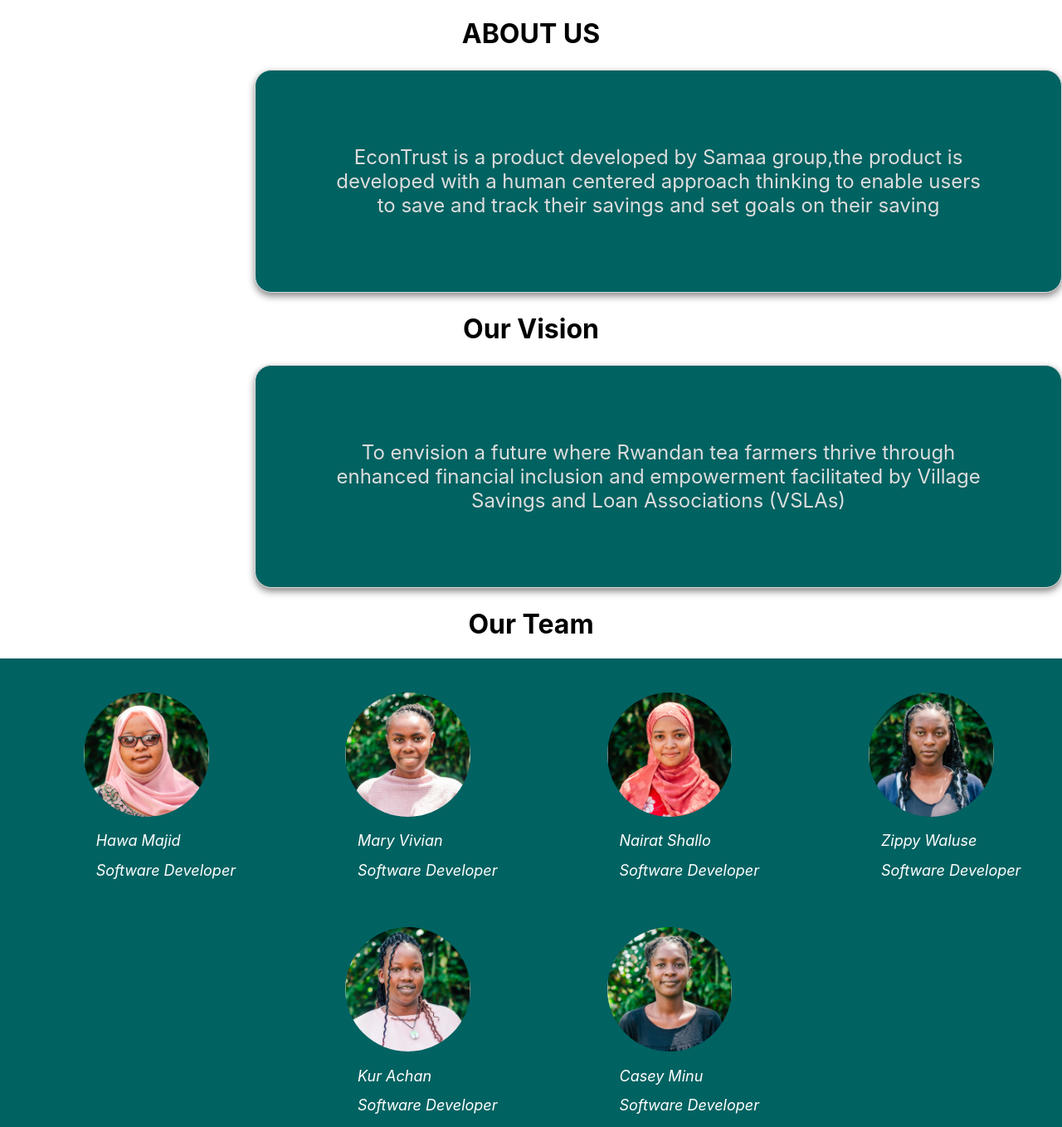
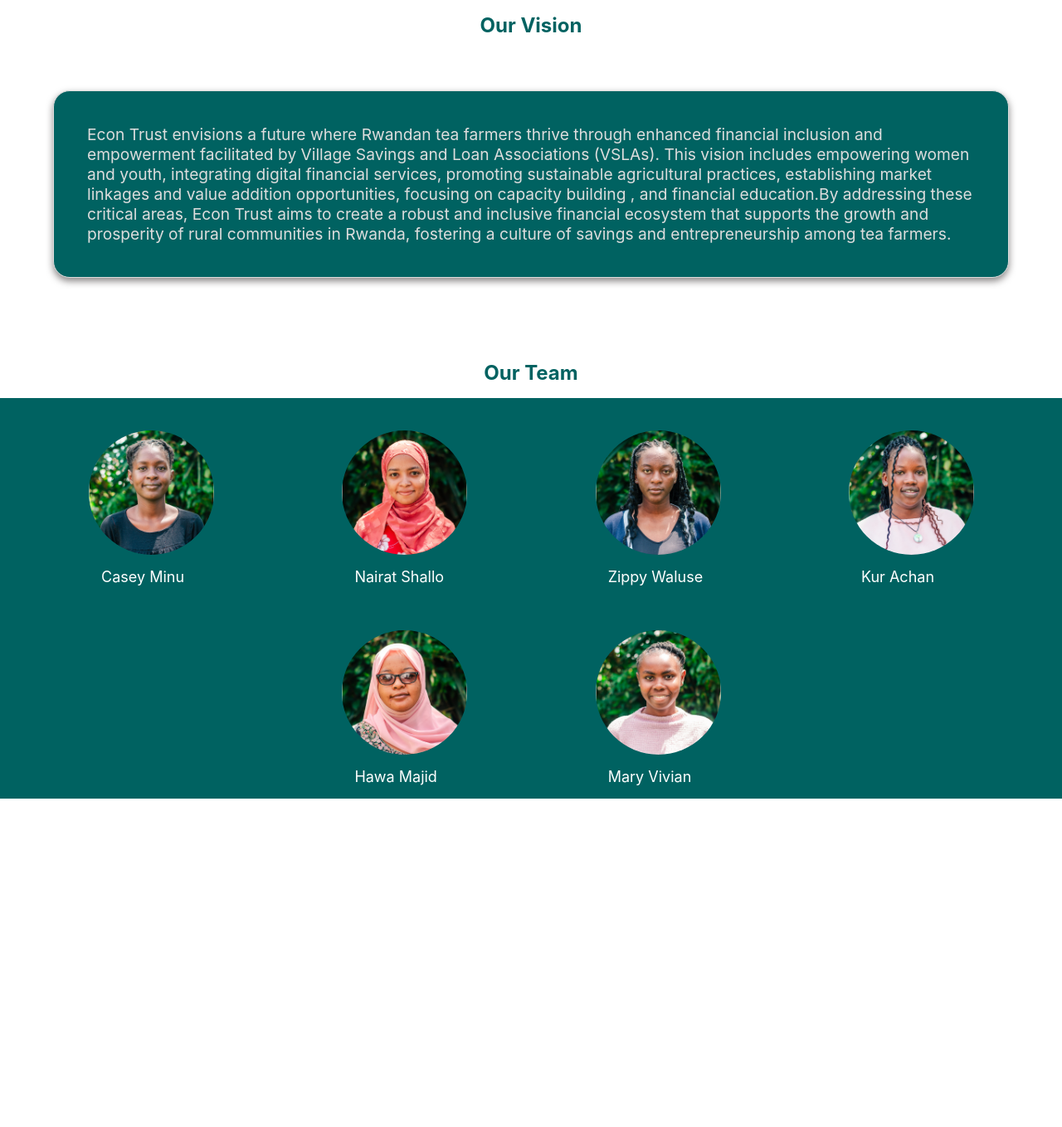
Before and after one commit to akirachix/Samaa-Informational, a React (Create React App) app in the folder econtrust/: page / in a window 1280 px wide. Shown: the whole page at 83% size. After the commit the page ends 963 px from the top, so only its background shows below. Built offline with nearby package versions, Linux system fonts and the light colour scheme.

Commit message:
added vision and about us

```diff
--- a/econtrust/src/About/index.css
+++ /dev/null
@@ -1,30 +0,0 @@
-#about{
-    border: 1px solid #ddd;
-    border-radius: 20px;
-    box-shadow: 0 4px 8px rgba(20, 14, 14, 0.5);
-    padding: 90px;
-    margin-left: 24%;
-    max-width: 800px;
-    transition: box-shadow 0.3s ease;
-    background-color: #006261;
-    color: #ddd;
-    font-size: x-large;
-
-}
-#aboutus{
-   text-align: center;
-}
-
-@media screen and (min-width:375px) and(max-width:667px) {
-    #about{
-        padding: 50px;
-        margin-left: 10%;
-        margin-right: 20px;
-        max-width: 400px;
-        font-size: small;
-
-    }
-    #aboutus{
-      justify-self: start;
-     }
-}
--- a/econtrust/src/About/index.js
+++ /dev/null
@@ -1,13 +0,0 @@
-import './index.css';
-function About(){
-    return(
-        <div id="aboutus">
-            <h1>ABOUT US</h1>
-            <p id="about">EconTrust is a product developed by Samaa group,the
-                product is developed with a human centered approach thinking
-                to enable users to save and track their savings
-                and set goals on their saving </p>
-        </div>
-    )
-}
-export default About;
--- a/econtrust/src/App.js
+++ b/econtrust/src/App.js
@@ -2,12 +2,12 @@
 
 import Team from "./team";
 import Vision from "./vision";
-import About from "./About";
+
 function App(){
   return(
     <div>
-      <About/>
-      <Vision/>
+
+      <Vision/><br/>
       <Team/>
     </div>
   )
--- a/econtrust/src/team/index.css
+++ b/econtrust/src/team/index.css
@@ -7,16 +7,14 @@
  #team{
      background-color: #006261;
      width: 100%;
+
  }
  #team-photos{
      display: flex;
-     gap:5%;
+     gap:1.9%;
      height: 300px;
  }
- #team-title{
-    text-align:center;
-    color: #000;
- }
+
  #team-figcap{
      margin-top: 20%;
      margin-left: 91px;
@@ -26,20 +24,146 @@
      font-size: 18px;
      margin-left: 15px;
      margin-top: 8%;
-     font-style: oblique;
+
  }
+ h1{
+    color: #006261;
+    font-size: 36px;
+    text-align: center;
+}
 
+ @media screen  and (max-width:280px) {
+    #team-photos {
 
-
-
-
-@media screen and (max-width: 600px) {
-  #team-photos {
-      display: block;
-      flex-direction: column;
+      flex-wrap: wrap;
       align-items: center;
       height: auto;
-      margin-left: 140px;
+      gap: 0%;
+      margin-left: 45px;
+      padding-top: 20px;
+
+  }
+  #pic {
+      height: 70px;
+  }
+  #team {
+      width: 100%;
+  }
+  #figcap-text, #team-figcap {
+      font-size: 10px;
+      margin-left: 0;
+      }
+ h1{
+    font-size: smaller;
+ }
+}
+@media screen and (min-width:300px)  and (max-width:360px) {
+    #team-photos {
+
+       flex-wrap: wrap;
+      align-items: center;
+      height: auto;
+      gap: 0%;
+      margin-left: 26px;
+      padding-top: 20px;
+  }
+  #pic {
+      height: 70px;
+  }
+  #team {
+      width: 100%;
+  }
+  #figcap-text, #team-figcap {
+      font-size: 10px;
+      margin-left: 0;
+      }
+  #team-title {
+      font-size: small;
+  }
+}
+
+ @media screen and (min-width:365px)  and (max-width:375px) {
+    #team-photos {
+
+       flex-wrap: wrap;
+      align-items: center;
+      height: auto;
+      gap: 0%;
+      margin-left: 38px;
+      padding-top: 20px;
+  }
+  #pic {
+      height: 70px;
+  }
+  #team {
+      width: 100%;
+  }
+  #figcap-text, #team-figcap {
+      font-size: 12px;
+      margin-left: 0;
+      }
+  #team-title {
+      font-size: small;
+  }
+}
+
+@media screen and (min-width:380px)  and (max-width:400px) {
+    #team-photos {
+
+       flex-wrap: wrap;
+      align-items: center;
+      height: auto;
+      gap: 0%;
+      margin-left: 44px;
+      padding-top: 20px;
+  }
+  #pic {
+      height: 70px;
+  }
+  #team {
+      width: 100%;
+  }
+  #figcap-text, #team-figcap {
+      font-size: 12px;
+      margin-left: 0;
+      }
+  #team-title {
+      font-size: small;
+  }
+}
+@media screen and (min-width:400px)  and (max-width:420px) {
+    #team-photos {
+
+       flex-wrap: wrap;
+      align-items: center;
+      height: auto;
+      gap: 0%;
+      margin-left: 57px;
+      padding-top: 20px;
+  }
+  #pic {
+      height: 70px;
+  }
+  #team {
+      width: 100%;
+  }
+  #figcap-text, #team-figcap {
+      font-size: 12px;
+      margin-left: 0;
+      }
+  #team-title {
+      font-size: small;
+  }
+}
+@media screen and (min-width:420px)  and (max-width:430px) {
+    #team-photos {
+
+       flex-wrap: wrap;
+      align-items: center;
+      height: auto;
+      gap: 0%;
+      margin-left: 64px;
+      padding-top: 20px;
   }
   #pic {
       height: 70px;
@@ -57,7 +181,114 @@
 }
 
 
-@media screen and (min-width: 601px) and (max-width: 900px) {
+@media screen and (min-width:540px)  and (max-width:600px) {
+    #team-photos {
+        flex-wrap: wrap;
+        align-items: center;
+        height: auto;
+        gap: 0%;
+        margin-left: 127px;
+        padding-top: 20px;
+
+  }
+  #pic {
+      height: 70px;
+  }
+  #team {
+      width: 100%;
+  }
+  #figcap-text, #team-figcap {
+      font-size: 12px;
+      margin-left: 0;
+      }
+  #team-title {
+      font-size: medium;
+  }
+}
+
+@media screen and (min-width:700px) and (max-width: 800px) {
+  #team-photos {
+    flex-wrap: wrap;
+        align-items: center;
+        height: auto;
+        gap: 0%;
+       margin-left: 72px;
+        padding-top: 20px;
+
+  }
+  #pic {
+      height: 70px;
+  }
+  #team {
+      width: 100%;
+  }
+  #figcap-text, #team-figcap {
+      font-size: 12px;
+      margin-left: 0;
+      }
+  #team-title {
+      font-size: medium;
+  }
+}
+
+
+@media screen and (min-width: 801px) and (max-width: 900px) {
+  #team {
+      width: 100%;
+  }
+  #team-photos {
+    flex-wrap: wrap;
+        align-items: center;
+        height: auto;
+        gap: 0%;
+       margin-left: 72px;
+        padding-top: 20px;
+
+
+  }
+  #team-title {
+      font-size: larger;
+  }
+}
+@media screen and (min-width: 901px) and (max-width: 1000px) {
+    #team {
+        width: 100%;
+    }
+    #team-photos {
+      flex-wrap: wrap;
+          align-items: center;
+          height: auto;
+          gap: 0%;
+         margin-left: 3px;
+          padding-top: 20px;
+
+
+    }
+    #team-title {
+        font-size: larger;
+    }
+  }
+  @media screen and (min-width: 1000px) and (max-width: 1050px) {
+    #team {
+        width: 100%;
+    }
+    #team-photos {
+      flex-wrap: wrap;
+          align-items: center;
+          height: auto;
+          gap: 0%;
+          margin-left: 55px;
+          padding-top: 20px;
+
+
+    }
+    #team-title {
+        font-size: x-large;
+    }
+  }
+
+
+@media screen and (min-width: 1200px) {
   #team {
       width: 100%;
   }
@@ -66,24 +297,11 @@
       flex-wrap: wrap;
       justify-content: center;
       height: auto;
-      margin-left: 0px;
+      margin-left:0px;
+      margin-right: 50px;
+
   }
-  #team-title {
-      font-size: xx-large;
-  }
+ h1{
+    font-size: x-large;
+ }
 }
-
-
-@media screen and (min-width: 901px) {
-  #team {
-      width: 100%;
-  }
-  #team-photos {
-      display: flex;
-      flex-wrap: wrap;
-      justify-content: center;
-      height: auto;
-      margin-left: 0;
-      gap: 1px;
-  }
-}
--- a/econtrust/src/team/index.js
+++ b/econtrust/src/team/index.js
@@ -10,50 +10,50 @@
       <>
       <h1 id="team-title">Our Team</h1>
 <div id="team">
+<div id="team-photos">
+     <div >
+     <figure id="team-figcap">
+        <img id="pic" src={Casey} alt="Casey Minu"/>
+        <figcaption id="figcap-text">Casey Minu</figcaption>
 
-<div id="team-photos">
-        <div>
+     </figure>
+     </div>
+     <div>
+     <figure id="team-figcap">
+        <img id="pic" src={Nairat} alt="Nairat Shallo"/>
+        <figcaption id="figcap-text">Nairat Shallo</figcaption>
+
+     </figure>
+     </div>
+     <div>
+     <figure id="team-figcap">
+        <img id="pic" src={Zippy} alt="Zippy Waluse"/>
+        <figcaption id="figcap-text">Zippy Waluse</figcaption>
+
+     </figure>
+     </div>
+     <div >
+     <figure id="team-figcap">
+        <img id="pic" src={Kur} alt="Kur Achan"/>
+        <figcaption id="figcap-text">Kur Achan</figcaption>
+
+     </figure>
+     </div>
+     <div>
      <figure id="team-figcap">
         <img id="pic" src={Hawa} alt="Hawa Majid"/>
         <figcaption id="figcap-text">Hawa Majid</figcaption>
-        <figcaption id="figcap-text">Software Developer</figcaption>
+
      </figure>
      </div>
      <div>
      <figure id="team-figcap">
         <img id="pic" src={Vivian} alt="Mary Vivian"/>
         <figcaption id="figcap-text">Mary Vivian</figcaption>
-        <figcaption id="figcap-text">Software Developer</figcaption>
+
      </figure>
      </div>
-     <div>
-     <figure id="team-figcap">
-        <img id="pic" src={Nairat} alt="Nairat Shallo"/>
-        <figcaption id="figcap-text">Nairat Shallo</figcaption>
-        <figcaption id="figcap-text">Software Developer</figcaption>
-     </figure>
-     </div>
-     <div>
-     <figure id="team-figcap">
-        <img id="pic" src={Zippy} alt="Zippy Waluse"/>
-        <figcaption id="figcap-text">Zippy Waluse</figcaption>
-        <figcaption id="figcap-text">Software Developer</figcaption>
-     </figure>
-     </div>
-     <div >
-     <figure id="team-figcap">
-        <img id="pic" src={Kur} alt="Kur Achan"/>
-        <figcaption id="figcap-text">Kur Achan</figcaption>
-        <figcaption id="figcap-text">Software Developer</figcaption>
-     </figure>
-     </div>
-     <div >
-     <figure id="team-figcap">
-        <img id="pic" src={Casey} alt="Casey Minu"/>
-        <figcaption id="figcap-text">Casey Minu</figcaption>
-        <figcaption id="figcap-text">Software Developer</figcaption>
-     </figure>
-     </div>
+
 </div>
 </div>
       </>
--- a/econtrust/src/vision/index.css
+++ b/econtrust/src/vision/index.css
@@ -1,47 +1,125 @@
-/* Existing styles */
+
 #vision {
     border: 1px solid #ddd;
     border-radius: 20px;
     box-shadow: 0 4px 8px rgba(20, 14, 14, 0.5);
-    padding: 90px;
-    margin-left: 24%;
-    max-width: 800px;
+    padding: 80px;
+    margin:0 10%;
+    max-width: 2800px;
     transition: box-shadow 0.3s ease;
     background-color: #006261;
     color: #ddd;
-    font-size: x-large;
+    font-size: 24px;
 }
-
-#ourvision {
+h1{
+    color: #006261;
+    font-size: 36px;
     text-align: center;
 }
 
+#vision {
+    text-align:justify;
+    font-size: 24px;
 
-@media (max-width: 767px) {
+
+}
+
+@media  (max-width:280px) {
+
+    #vision{
+
+        padding: 20px;
+        margin:0 5%;
+
+
+        background-color: #006261;
+        color: #ddd;
+        font-size: 13px;
+
+    }
+    h1{
+        color: #006261;
+        font-size: 15px;
+        font-size: smaller;
+    }
     #vision {
-        padding: 20px;
-        margin-left: 7%;
-        max-width: 78%;
-        font-size: large;
+        text-align:left;
+
+
+
+    }
+
+}
+@media screen and (min-width:300px) and  (max-width:500px) {
+    #vision {
+        padding: 30px;
+        margin: 4%;
+        max-width: 1000px;
+        font-size: medium;
+    }
+    h1{
+        color: #006261;
+        font-size: small;
+    }
+    #vision {
+        text-align:left;
+
+
+
+    }
+    h1{
+        font-size: small;
+    }
+
+}
+@media screen and (min-width:500px)and (max-width: 800px) {
+    #vision {
+        padding: 40px;
+        margin: 5%;
+        max-width:100%;
+        font-size:large;
+    }
+    h1{
+        color: #006261;
+        font-size: medium;
+
     }
 }
+@media screen and (min-width:800px)and (max-width: 1000px) {
+    #vision {
+        padding: 40px;
+        margin: 4%;
+        max-width:100%;
+        font-size: larger;
+    }
+    h1{
+        color: #006261;
+        font-size: larger;
+    }
+    #vision {
+        text-align:left;
 
 
-@media (min-width: 768px) and (max-width: 1024px) {
-    #vision {
-        padding: 60px;
-        margin-left: 7%;
-        max-width: 72%;
-        font-size: xx-large;
+
+
     }
 }
+@media screen and (min-width:1024px)and (max-width: 1300px) {
+    #vision {
+        padding: 40px;
+        margin: 5%;
+        max-width:100%;
+        font-size:larger;
+    }
+    h1{
+        color: #006261;
+        font-size: x-large;
+    }
+    #vision {
+    text-align:left;
 
 
-@media (min-width: 1025px) and (max-width:1300) {
-    #vision {
-        padding: 90px;
-        margin-left: 0%;
-        max-width: 800px;
-        font-size: x-large;
-    }
+
+
 }
+}
--- a/econtrust/src/vision/index.js
+++ b/econtrust/src/vision/index.js
@@ -3,7 +3,12 @@
     return(
         <div id="ourvision">
             <h1>Our Vision</h1>
-            <p id="vision">To envision a future where Rwandan tea farmers thrive through enhanced financial inclusion and empowerment facilitated by Village Savings and Loan Associations (VSLAs) </p>
+            <p id="vision">Econ Trust envisions a future where Rwandan tea farmers thrive through enhanced financial inclusion and
+            empowerment facilitated by Village Savings and Loan Associations (VSLAs). This vision includes empowering women and youth,
+            integrating digital financial services, promoting sustainable agricultural practices,
+            establishing market linkages and value addition opportunities, focusing on capacity
+             building , and financial education.By addressing these critical areas, Econ Trust aims to create
+              a robust and inclusive financial ecosystem that supports the growth and prosperity of rural communities in Rwanda, fostering a culture of savings and entrepreneurship among tea farmers. </p>
         </div>
     )
 }
```
